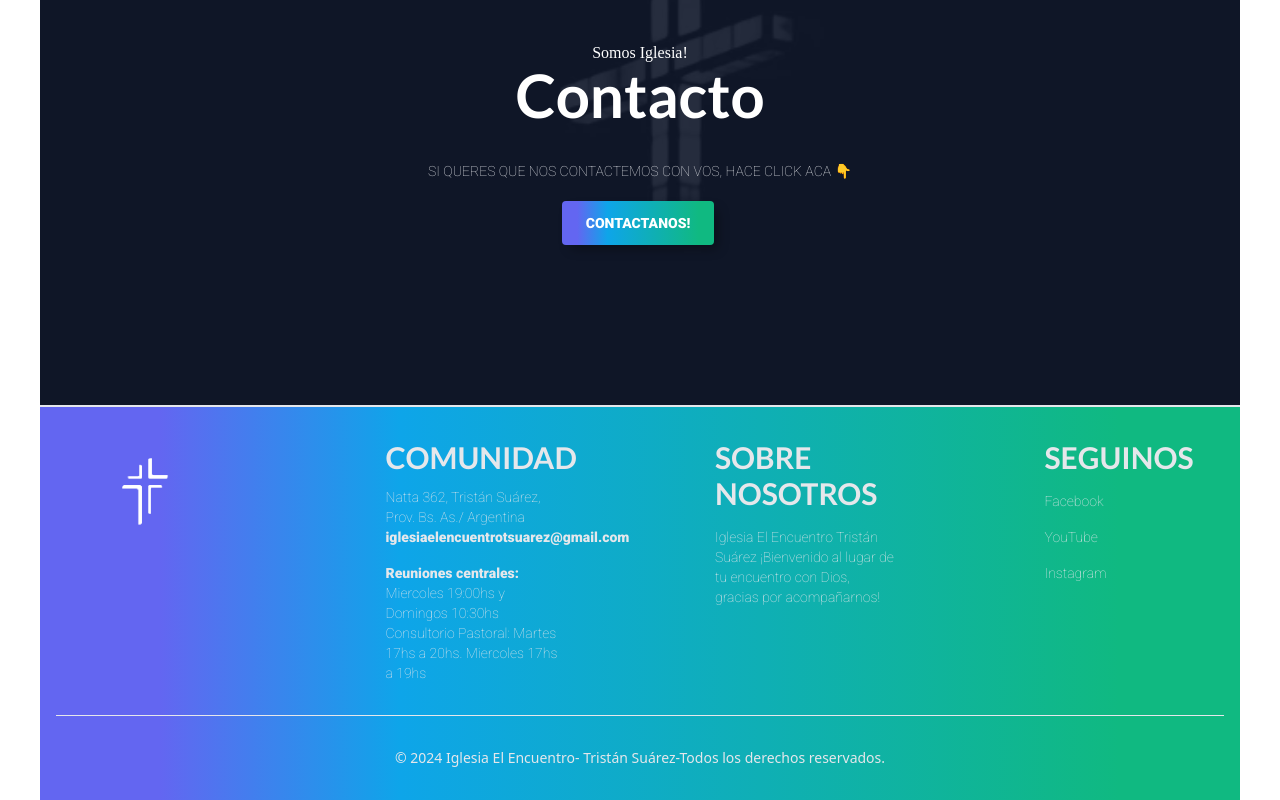
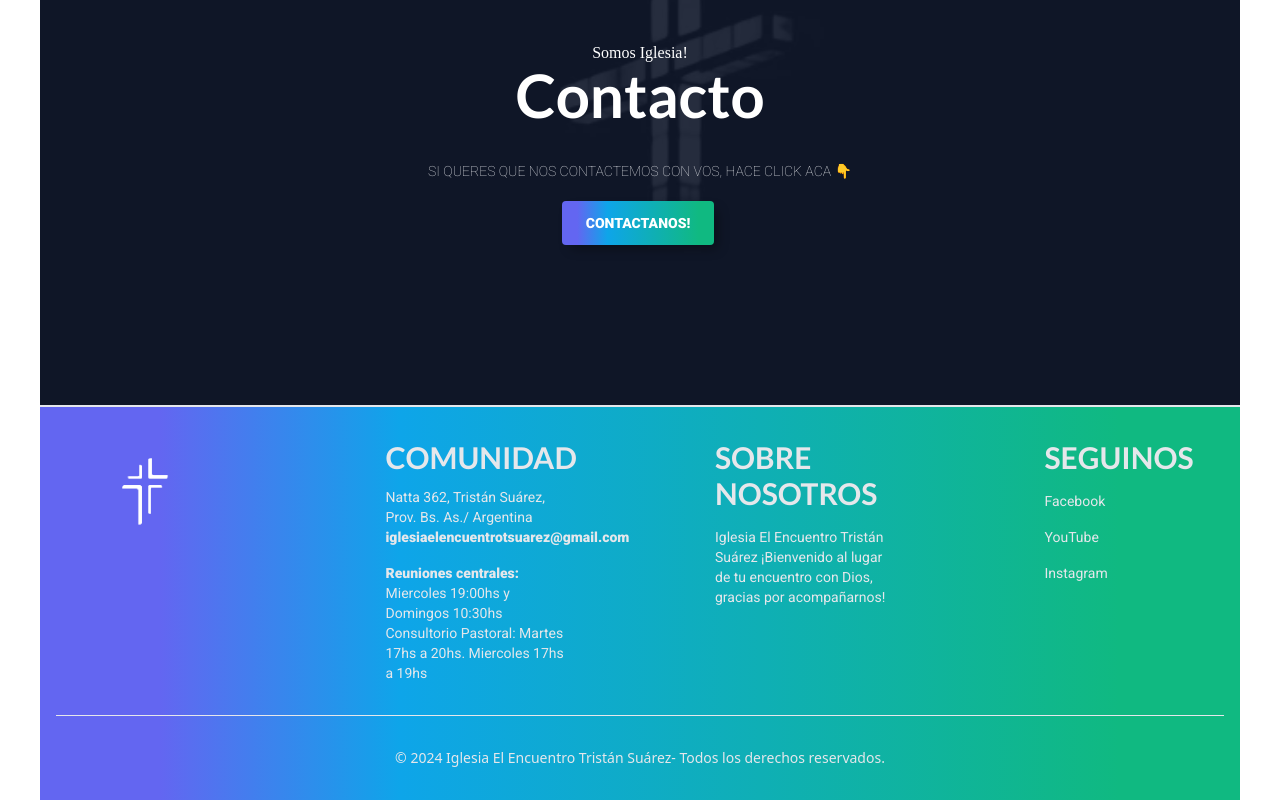
Before and after one commit to sebygalla/encuentro-tailwind, a React (Vite) app: page / in a window 1280 px wide. Shown: the part 9814-10614 px from the top of the page. Built offline with nearby package versions, Linux system fonts and the light colour scheme; a web font is replaced by a local one; what tailwindcss-animated would draw is missing.

Commit message:
footer font normal

```diff
--- a/src/components/Footer/Footer.jsx
+++ b/src/components/Footer/Footer.jsx
@@ -26,7 +26,7 @@ const Footer = () => {
                 Comunidad
               </h2>
               <ul className="font-light text-sm md:text-md text-gray-200 dark:text-gray-400">
-                <li className="mb-4 font-links font-extralight leading-5">
+                <li className="mb-4 font-links font-normal leading-5">
 
                   <p>Natta 362, Tristán Suárez, Prov. Bs. As./ Argentina</p>
                   <a className="font-semibold" href="mailto:iglesiaelencuentrotsuarez@gmail.com" target="blank">
@@ -35,7 +35,7 @@ const Footer = () => {
 
 
                 </li>
-                <li className="leading-5 font-links font-extralight">
+                <li className="leading-5 font-links font-normal">
 
                     <strong className="font-semibold">Reuniones centrales:</strong> Miercoles 19:00hs y Domingos 10:30hs Consultorio Pastoral: Martes 17hs a 20hs. Miercoles 17hs a 19hs
 
@@ -47,8 +47,8 @@ const Footer = () => {
               <h2 className="mb-4 font-title text-3xl font-semibold uppercase text-gray-200 dark:text-white">
               SOBRE NOSOTROS
               </h2>
-              <ul className="font-light text-sm text-gray-200 dark:text-gray-400">
-                <li className="mb-4 font-links font-extralight leading-5">
+              <ul className="font-normal text-sm text-gray-200 dark:text-gray-400">
+                <li className="mb-4 font-links font-normal leading-5">
 
                   Iglesia El Encuentro Tristán Suárez ¡Bienvenido al lugar de tu encuentro con Dios, gracias por acompañarnos!
 
@@ -61,21 +61,21 @@ const Footer = () => {
                 Seguinos
               </h2>
               <ul className="font-light text-sm text-gray-200 dark:text-gray-400">
-                <li className="mb-4 leading-5 font-links font-extralight">
+                <li className="mb-4 leading-5 font-links font-normal">
                   <a
                     href="https://www.facebook.com/iglesiaelencuentrotristansuarez"
                     className="hover:underline ">
                     Facebook
                   </a>
                 </li>
-                <li className="mb-4 leading-5 font-links font-extralight">
+                <li className="mb-4 leading-5 font-links font-normal">
                   <a
                     href="https://www.youtube.com/@iglesiaelencuentrots-music8317"
                     className="hover:underline">
                     YouTube
                   </a>
                 </li>
-                <li className="mb-4 leading-5 font-links font-extralight">
+                <li className="mb-4 leading-5 font-links font-normal">
                   <a
                     href="https://www.instagram.com/igle.elencuentro.suarez/"
                     className="hover:underline">
@@ -94,9 +94,9 @@ const Footer = () => {
           <span className="text-sm text-gray-200 dark:text-gray-400">
             © 2024{" "}
             <a href="#" className="hover:underline">
-              Iglesia El Encuentro- Tristán Suárez
+              Iglesia El Encuentro Tristán Suárez
             </a>
-             -Todos los derechos reservados.
+             - Todos los derechos reservados.
           </span>
 
         </div>
```
